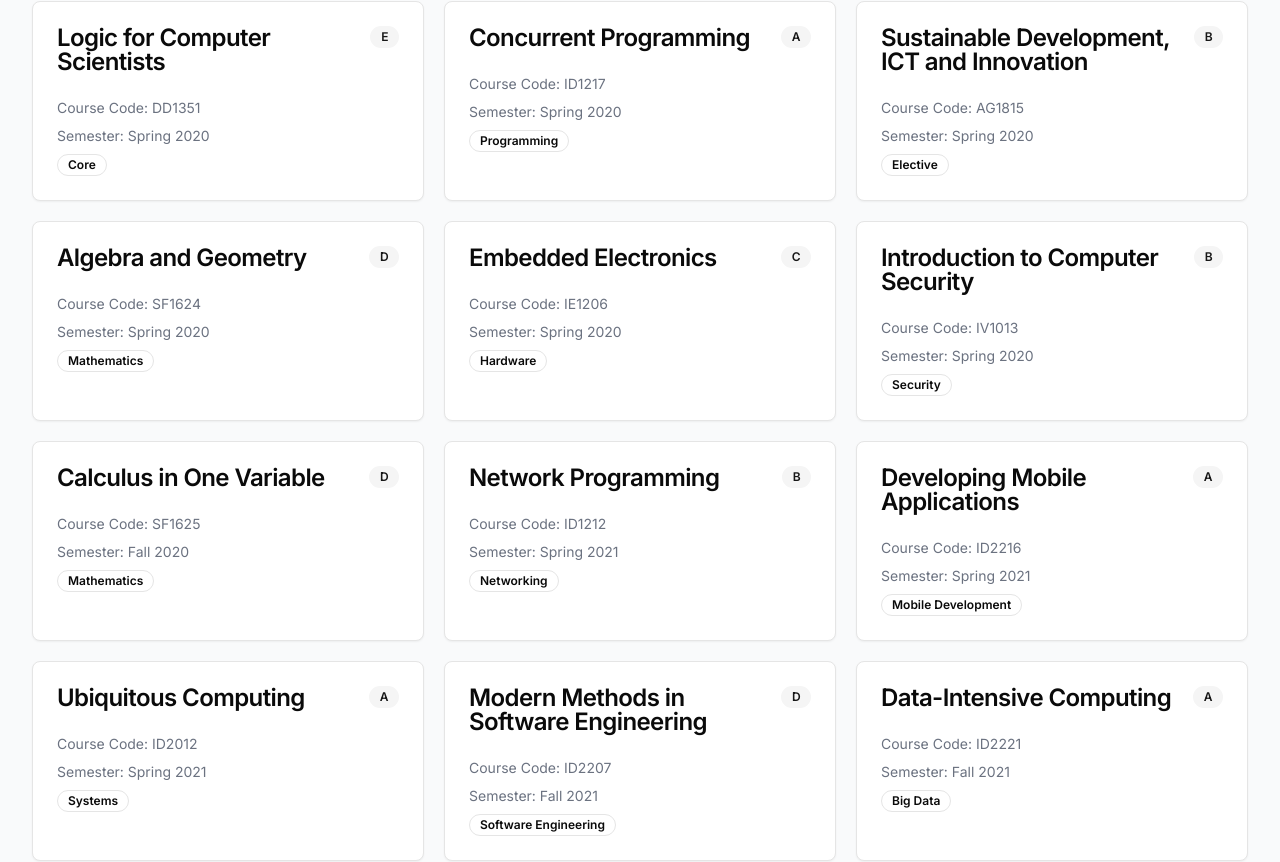
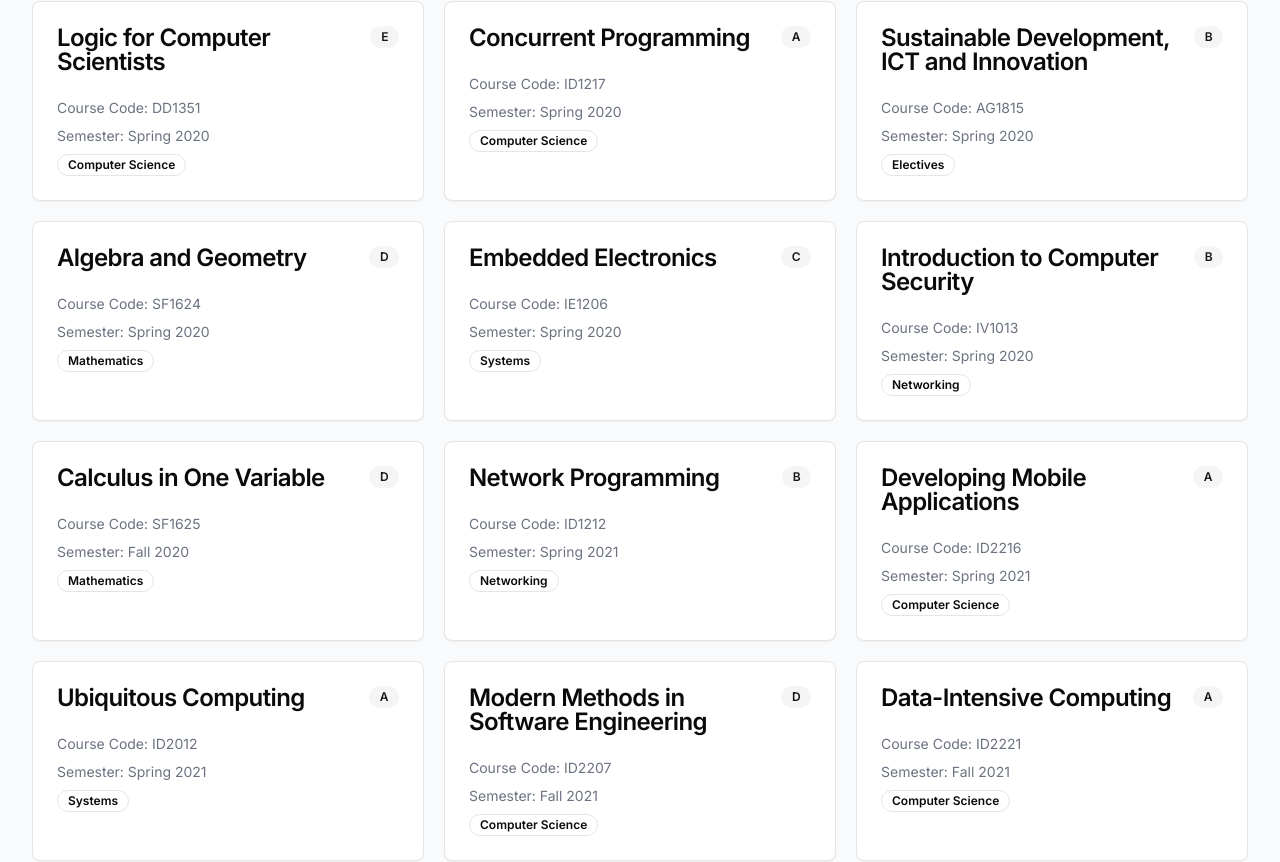
Before and after one commit to emilstahl97/emilstahl97.github.io, a Next.js app: page /courses in a window 1280 px wide. Shown: the part 1227-2089 px from the top of the page. Built offline with nearby package versions, Linux system fonts and the light colour scheme.

Commit message:
Update courses.ts

```diff
--- a/data/courses.ts
+++ b/data/courses.ts
@@ -4,7 +4,7 @@ export const courses = [
       code: "DD101N",
       grade: "P",
       semester: "Spring 2017",
-      category: "Core"
+      category: "Computer Science"
     },
     {
       name: "Basic Course in Mathematics",
@@ -18,14 +18,14 @@ export const courses = [
       code: "ID1018",
       grade: "D",
       semester: "Spring 2018",
-      category: "Core"
+      category: "Computer Science"
     },
     {
       name: "Computer Hardware Engineering",
       code: "IS1200",
       grade: "D",
       semester: "Spring 2018",
-      category: "Hardware"
+      category: "Systems"
     },
     {
       name: "Discrete Mathematics",
@@ -39,14 +39,14 @@ export const courses = [
       code: "ID1020",
       grade: "E",
       semester: "Fall 2018",
-      category: "Core"
+      category: "Computer Science"
     },
     {
       name: "Industrial Management, Basic Course",
       code: "ME1003",
       grade: "C",
       semester: "Spring 2019",
-      category: "Management"
+      category: "Electives"
     },
     {
       name: "Networks and Communication",
@@ -60,14 +60,14 @@ export const courses = [
       code: "IV1303",
       grade: "P",
       semester: "Spring 2019",
-      category: "Software Development"
+      category: "Computer Science"
     },
     {
       name: "Project in Information and Communication Technology",
       code: "II1305",
       grade: "P",
       semester: "Spring 2019",
-      category: "Project"
+      category: "Computer Science"
     },
     {
       name: "Distributed Systems, Basic Course",
@@ -88,21 +88,21 @@ export const courses = [
       code: "DD1351",
       grade: "E",
       semester: "Spring 2020",
-      category: "Core"
+      category: "Computer Science"
     },
     {
       name: "Concurrent Programming",
       code: "ID1217",
       grade: "A",
       semester: "Spring 2020",
-      category: "Programming"
+      category: "Computer Science"
     },
     {
       name: "Sustainable Development, ICT and Innovation",
       code: "AG1815",
       grade: "B",
       semester: "Spring 2020",
-      category: "Elective"
+      category: "Electives"
     },
     {
       name: "Algebra and Geometry",
@@ -116,14 +116,14 @@ export const courses = [
       code: "IE1206",
       grade: "C",
       semester: "Spring 2020",
-      category: "Hardware"
+      category: "Systems"
     },
     {
       name: "Introduction to Computer Security",
       code: "IV1013",
       grade: "B",
       semester: "Spring 2020",
-      category: "Security"
+      category: "Networking"
     },
     {
       name: "Calculus in One Variable",
@@ -144,7 +144,7 @@ export const courses = [
       code: "ID2216",
       grade: "A",
       semester: "Spring 2021",
-      category: "Mobile Development"
+      category: "Computer Science"
     },
     {
       name: "Ubiquitous Computing",
@@ -158,35 +158,35 @@ export const courses = [
       code: "ID2207",
       grade: "D",
       semester: "Fall 2021",
-      category: "Software Engineering"
+      category: "Computer Science"
     },
     {
       name: "Data-Intensive Computing",
       code: "ID2221",
       grade: "A",
       semester: "Fall 2021",
-      category: "Big Data"
+      category: "Computer Science"
     },
     {
       name: "Data Mining",
       code: "ID2222",
       grade: "C",
       semester: "Spring 2022",
-      category: "Big Data"
+      category: "Computer Science"
     },
     {
       name: "Scalable Machine Learning and Deep Learning",
       code: "ID2223",
       grade: "A",
       semester: "Spring 2022",
-      category: "AI/ML"
+      category: "Computer Science"
     },
     {
       name: "Building Networked Systems Security",
       code: "EP2520",
       grade: "A",
       semester: "Spring 2022",
-      category: "Security"
+      category: "Networking"
     },
     {
       name: "Internetworking",
@@ -200,7 +200,7 @@ export const courses = [
       code: "II2202",
       grade: "B",
       semester: "Fall 2022",
-      category: "Research"
+      category: "Electives"
     },
     {
       name: "Mobile Networks and Services",
@@ -221,7 +221,7 @@ export const courses = [
       code: "LS1600",
       grade: "P",
       semester: "Spring 2023",
-      category: "Elective"
+      category: "Electives"
     },
     {
       name: "Software Defined Networking and Network Functions Virtualization",
@@ -235,6 +235,6 @@ export const courses = [
       code: "DA240X",
       grade: "P",
       semester: "Fall 2024",
-      category: "Thesis"
+      category: "Degree Project"
     }
   ];
```
